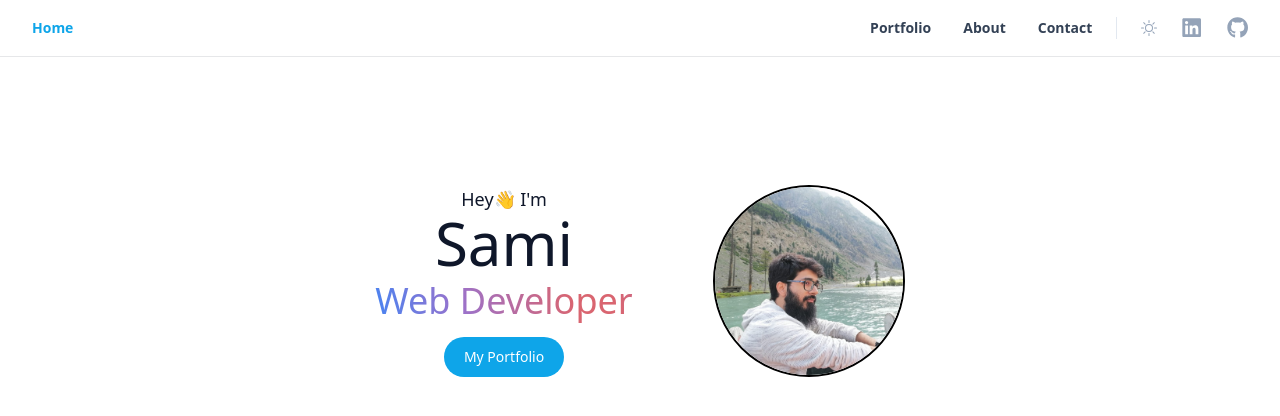
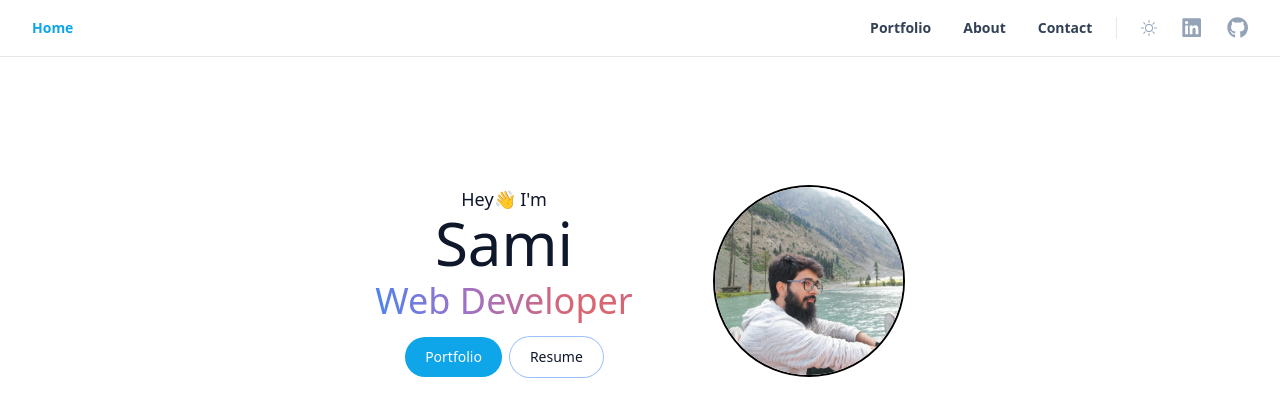
Before and after one commit to samimsu/samimsu.github.io, a React (Vite) app: page / in a window 1280 px wide. Shown: the top 416 px of the page. Built offline with nearby package versions, Linux system fonts and the light colour scheme.

Commit message:
Add resume button on homepage

```diff
--- /dev/null
+++ b/src/components/ButtonSecondary.tsx
@@ -0,0 +1,31 @@
+import { ButtonHTMLAttributes } from "react";
+
+interface ButtonSecondaryProps
+  extends React.DetailedHTMLProps<
+    ButtonHTMLAttributes<HTMLButtonElement>,
+    HTMLButtonElement
+  > {
+  children?: React.ReactNode;
+  className?: string;
+}
+
+const ButtonSecondary = ({
+  children = "Button",
+  className = "",
+  ...props
+}: ButtonSecondaryProps) => {
+  const backgroundColors = "bg-transparent dark:bg-transparent";
+  const textColors =
+    "text-slate-900 hover:text-sky-600 dark:text-white dark:hover:text-sky-500";
+  const ringStyles = "ring-1";
+  return (
+    <button
+      {...props}
+      className={`w-fit focus:outline-none font-medium rounded-full text-sm px-5 py-2.5 text-center disabled:cursor-not-allowed ${className} ${backgroundColors} ${textColors} ${ringStyles}`}
+    >
+      {children}
+    </button>
+  );
+};
+
+export default ButtonSecondary;
--- a/src/pages/Home.tsx
+++ b/src/pages/Home.tsx
@@ -1,7 +1,9 @@
 import { Link } from "react-router-dom";
 import ButtonPrimary from "../components/ButtonPrimary";
+import ButtonSecondary from "../components/ButtonSecondary";
 import RootLayout from "../layouts/RootLayout";
 import samiImage from "../assets/sami.jpeg";
+import samiCV from "../assets/sami-cv.pdf";
 
 const Home = () => {
   return (
@@ -16,9 +18,14 @@ const Home = () => {
                 Web Developer
               </span>
             </h1>
-            <Link to="/portfolio">
-              <ButtonPrimary>My Portfolio</ButtonPrimary>
-            </Link>
+            <div className="flex space-x-2 justify-center">
+              <Link to="/portfolio">
+                <ButtonPrimary>Portfolio</ButtonPrimary>
+              </Link>
+              <a href={samiCV} target="_blank" rel="noopener noreferrer">
+                <ButtonSecondary>Resume</ButtonSecondary>
+              </a>
+            </div>
           </div>
 
           <div className="max-w-48 aspect-square">
```
